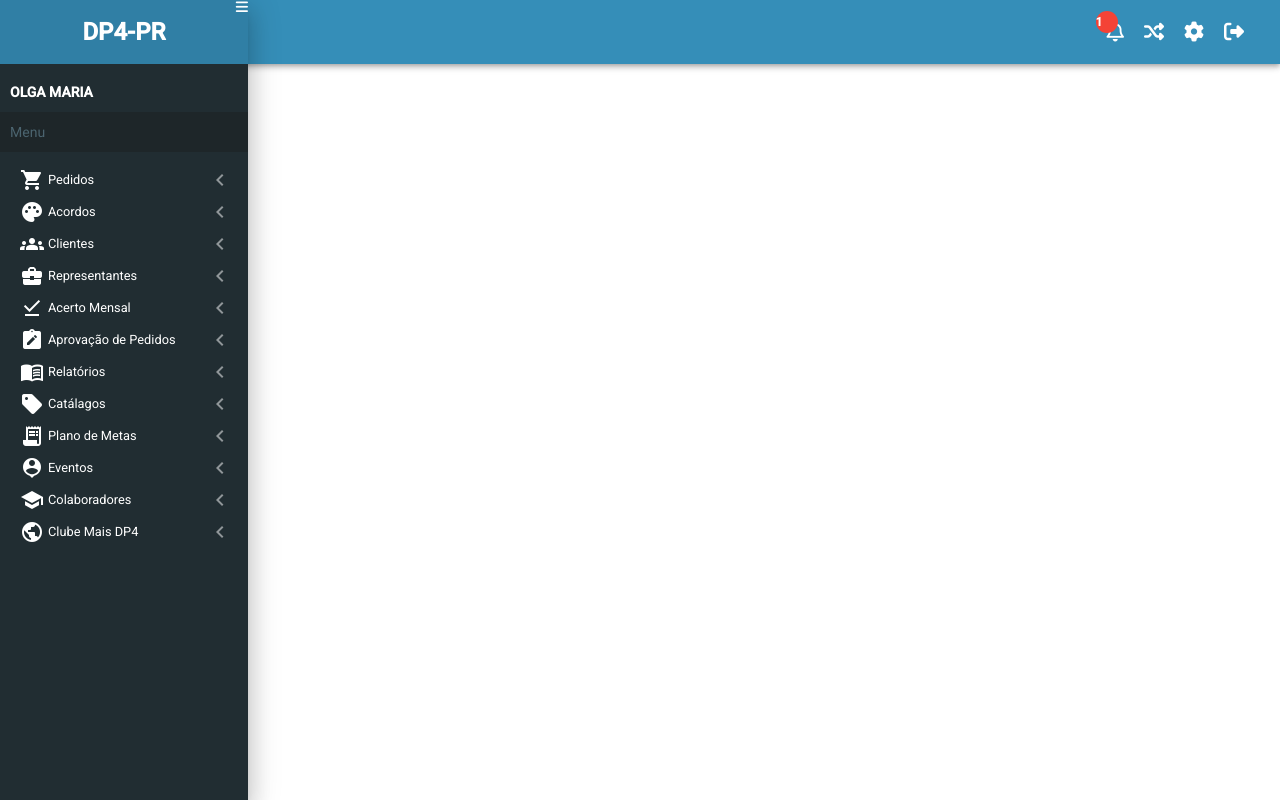
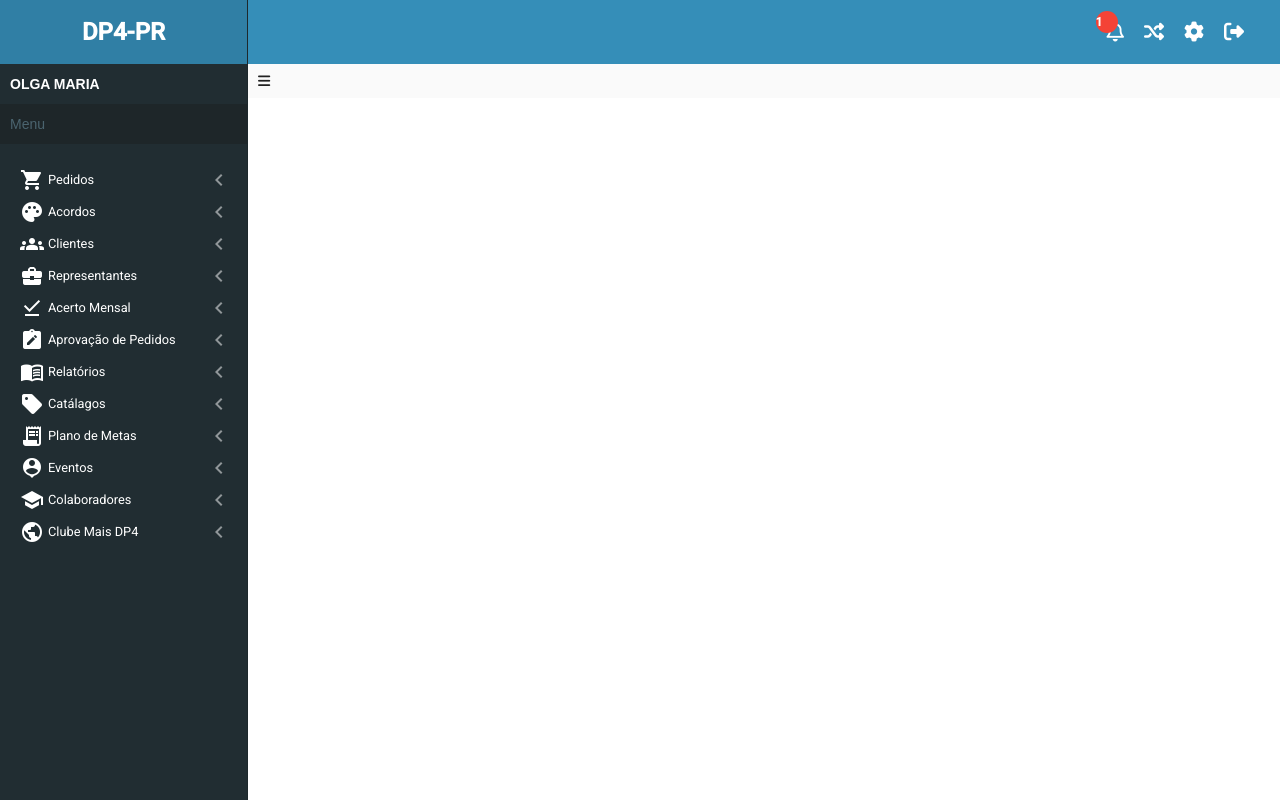
Before and after one commit to OlgaMariaS/Projeto-Menu, an Angular app: page / in a window 1280 px wide. Built offline with nearby package versions, Linux system fonts and the light colour scheme.

Commit message:
ajuste do menu toggle

```diff
--- a/package.json
+++ b/package.json
@@ -21,6 +21,7 @@
     "@angular/platform-browser-dynamic": "~13.2.0",
     "@angular/router": "~13.2.0",
     "@fortawesome/fontawesome-free": "^6.1.0",
+    "hammerjs": "^2.0.8",
     "rxjs": "~7.5.0",
     "tslib": "^2.3.0",
     "zone.js": "~0.11.4"
--- a/src/app/nav/nav.component.css
+++ b/src/app/nav/nav.component.css
@@ -1,9 +1,18 @@
+.menu{
+    font-family:arial;
+}
+.menutogle{
+    padding: 10px;
+    display: flex;
+    flex-direction: row;
+    align-items: flex-start;
+}
 h1{
     font-weight: bold;
     background-color: #307fa5;
     padding: 16px;
-    border: 0;
     text-align: center;
+
 }
 #tituloMenu {
     background-color: #1e2629;
@@ -36,6 +45,3 @@ h1, #usuario, #tituloMenu {
 .opcoesDoMenu, .setasADireita, .sidenav {
     color: #fff;
 }
-.menutogle{
-    float: right;
-}
--- a/src/app/nav/nav.component.html
+++ b/src/app/nav/nav.component.html
@@ -1,10 +1,16 @@
 <mat-sidenav-container class="menu">
-    <mat-sidenav #menuHamburguerSidenav class="sidenav" opened fixedInViewport="true">
-        <i (click)="menuHamburguerSidenav.toggle()" class="fas fa-bars menutogle"></i>
+    <mat-sidenav-content>
+        <!-- BOTÃO TOGGLE MINIMIZA/MAXIMIZA MENU-->
+        <i (click)="menuSidenav.toggle()" class="fas fa-bars menutogle"></i>
+      </mat-sidenav-content>
+    <mat-sidenav #menuSidenav class="sidenav" mode="side" opened fixedInViewport="true">
+        <!-- MENU LATERAL  -->
         <h1>DP4-PR</h1>
+        <p id="usuario">OLGA MARIA </p>
+        <!-- NOME DO USUARIO -->
+        <p id="tituloMenu">Menu</p>
         <mat-nav-list class="nav-list">
-            <p id="usuario">OLGA MARIA </p>
-            <p id="tituloMenu">Menu</p>
+        <!-- INICIO DAS OPÇÕES DO MENU -->
             <mat-list-item class="opcoesDoMenu">
                 <mat-icon mat-list-icon>shopping_cart</mat-icon>
                 Pedidos
@@ -67,4 +73,5 @@
             </mat-list-item>
         </mat-nav-list>
     </mat-sidenav>
+
 </mat-sidenav-container>
```
Also changed, not shown: 1 other file (tests, documents, lock files or other folders).
